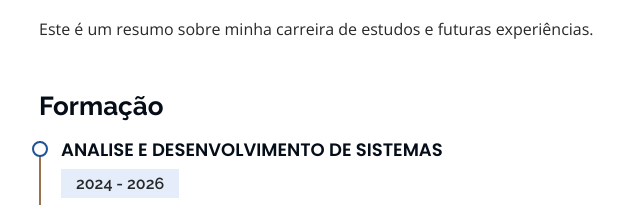
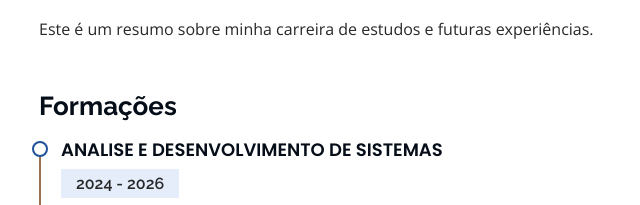
Before and after one commit to joaovctdev/meuportfolio, a plain HTML site: page index.html in a window 1280 px wide. Shown: the part 1933-2138 px from the top of the page, 291-931 px from the left. Drawn offline with nearby package versions, Linux system fonts and the light colour scheme.

Commit message:
Atualizacao da section resumo

```diff
--- a/index.html
+++ b/index.html
@@ -199,7 +199,7 @@
         </div>
 
 
-            <h3 class="resume-title">Formação</h3>
+            <h3 class="resume-title">Formações</h3>
             <div class="resume-item">
               <h4>Analise e Desenvolvimento de Sistemas</h4>
               <h5>2024 - 2026</h5>
```
